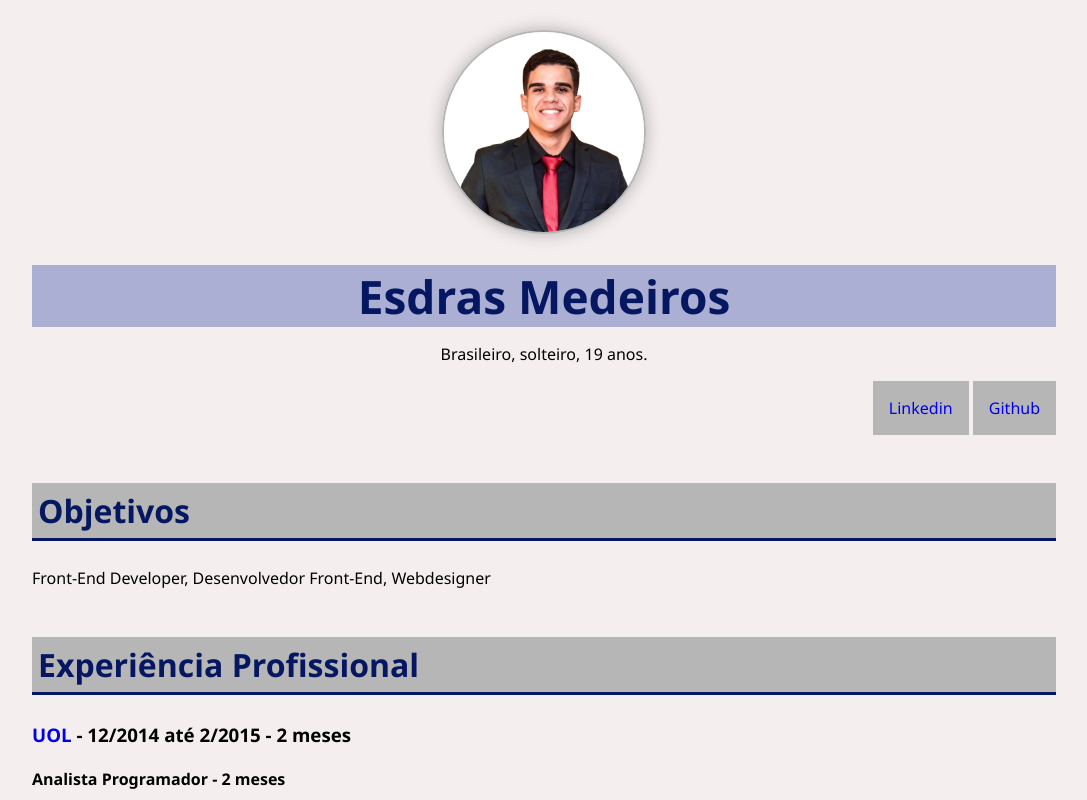
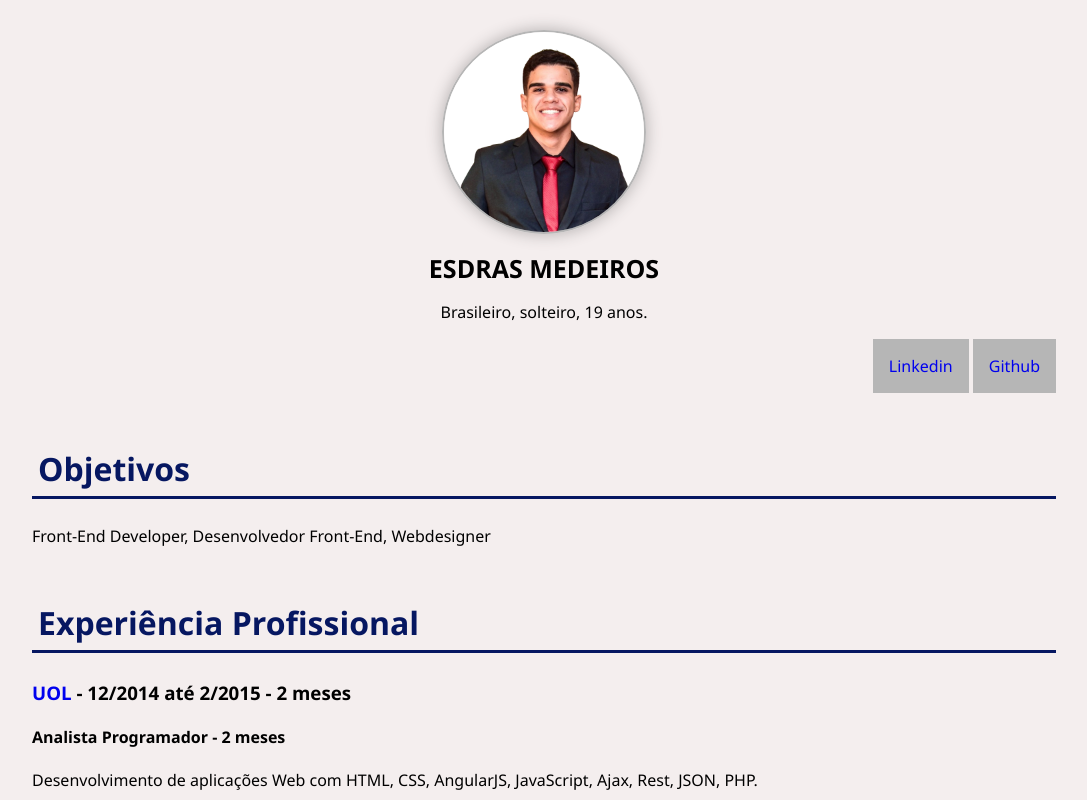
Before and after one commit to Esdras1066/projeto_curriculo, a plain HTML site: page index.html in a window 1280 px wide. Shown: the top 800 px of the page, without its empty margins (96-1183 px from the left). Drawn offline with Linux system fonts and the light colour scheme.

Commit message:
Alterando background dos Títulos

```diff
--- a/css/style.css
+++ b/css/style.css
@@ -16,16 +16,14 @@ body{
 }
 
 h1{
-    background-color: #acafd4;
-    color: #061761;
+    color: black;
     text-align: center;
-    font-size: 46px;
+    font-size: 25px;
     margin-bottom: 0%;
 }
 
 h2{
     color: #061761;
-    background-color: #b6b6b6;
     font-size: 32px;
     border-bottom: 3px solid;
     padding: 6px;
--- a/index.html
+++ b/index.html
@@ -10,7 +10,7 @@
 
     <img src="./img/Foto_de_perfil_agr-removebg.png" alt="Foto de Perfil" class="foto">
 
-    <h1>Esdras Medeiros</h1>
+    <h1>ESDRAS MEDEIROS</h1>
 
     <p class="center">Brasileiro, solteiro, 19 anos.</p>
 
```
